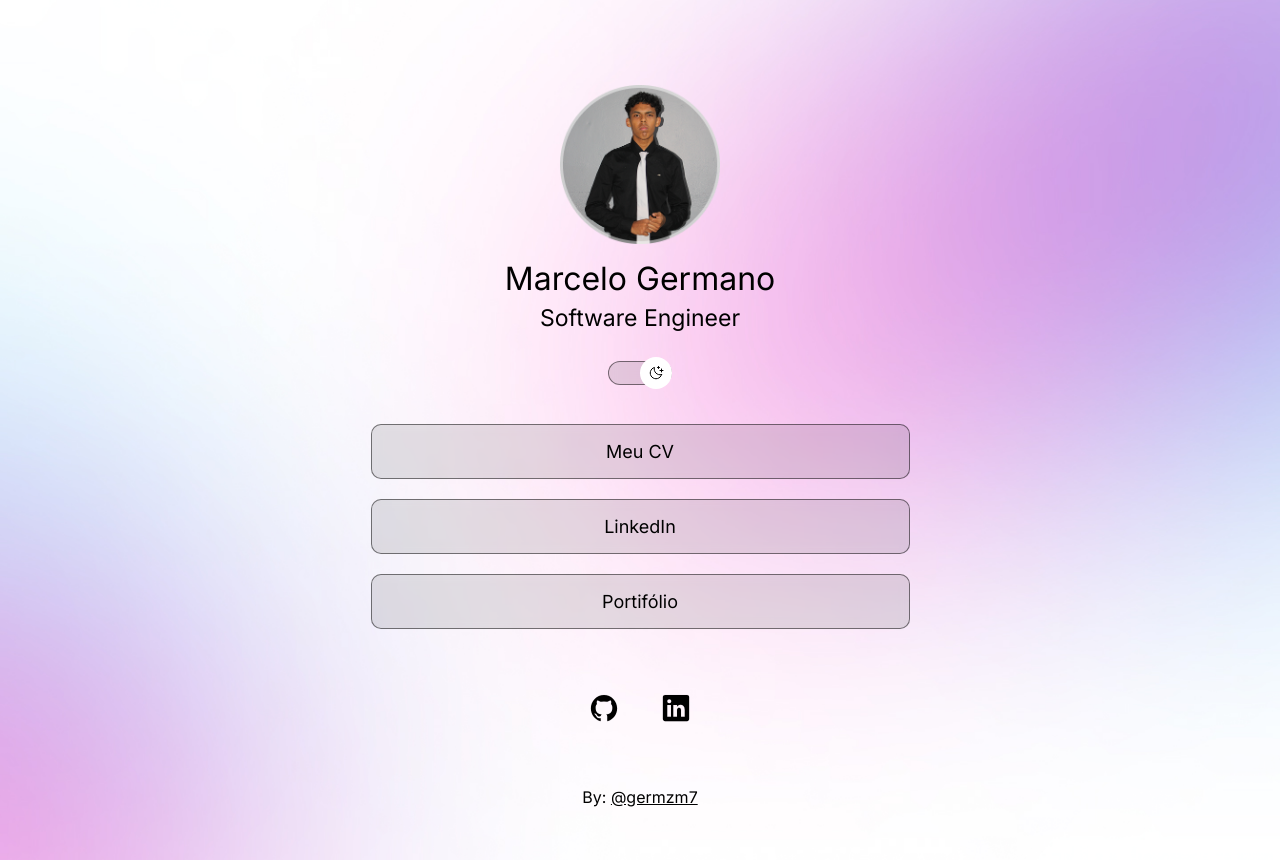
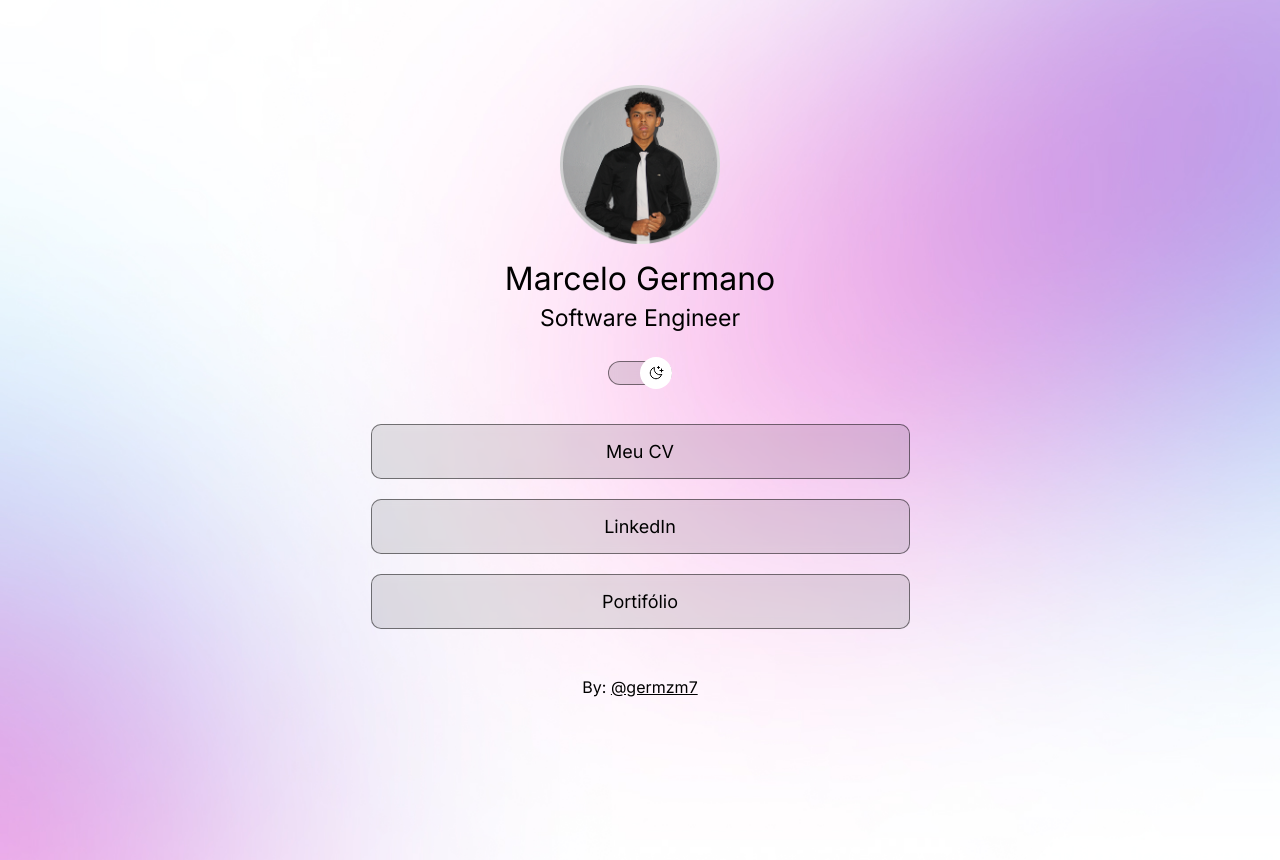
Before and after one commit to German0-Dev/German0-Dev.github.io, a plain HTML site: page index.html in a window 1280 px wide. Drawn offline with nearby package versions, Linux system fonts and the light colour scheme.

Commit message:
social links

```diff
--- a/index.html
+++ b/index.html
@@ -50,18 +50,6 @@
           >
         </li>
       </ul>
-      <div id="social-links">
-        <a href="https://github.com/German0-Dev" target="_blank">
-          <ion-icon name="logo-github"></ion-icon>
-        </a>
-
-        <a
-          href="https://www.linkedin.com/in/marcelo-filho-446801226"
-          target="_blank"
-        >
-          <ion-icon name="logo-LinkedIn"></ion-icon>
-        </a>
-      </div>
 
       <footer>
         By:
```
